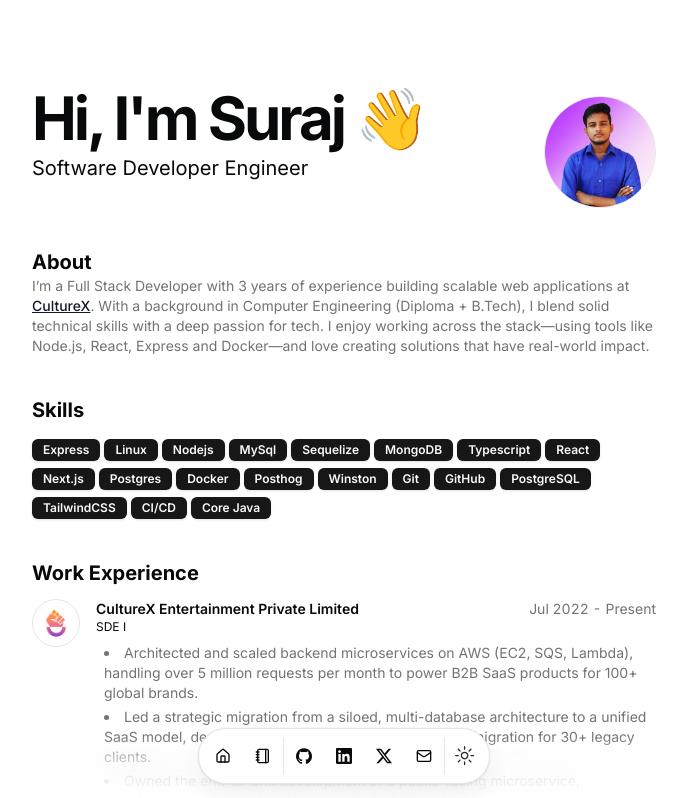
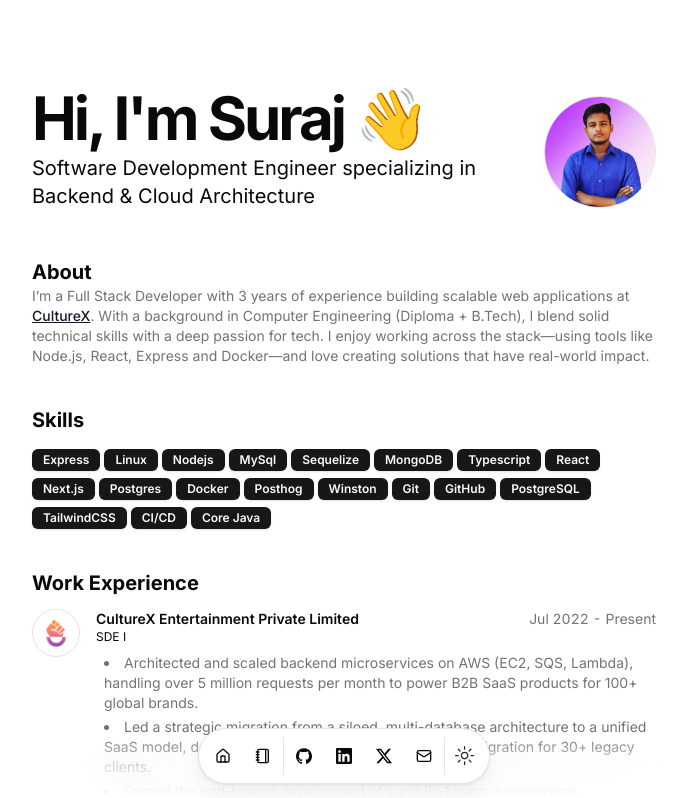
Before and after one commit to surajkuushwaha/surajkuushwaha, a Next.js app: page / in a window 1280 px wide. Shown: the top 798 px of the page, without its empty margins (296-983 px from the left). Built offline with nearby package versions, Linux system fonts and the light colour scheme.

Commit message:
chore: make some changes in the blur fade delay ordering

```diff
--- a/src/app/page.tsx
+++ b/src/app/page.tsx
@@ -54,14 +54,14 @@
             </section>
             <section id="skills">
                 <div className="flex min-h-0 flex-col gap-y-3">
-                    <BlurFade delay={BLUR_FADE_DELAY * 9}>
+                    <BlurFade delay={BLUR_FADE_DELAY * 5}>
                         <h2 className="text-xl font-bold">Skills</h2>
                     </BlurFade>
                     <div className="flex flex-wrap gap-1">
                         {DATA.skills.map((skill, id) => (
                             <BlurFade
                                 key={skill}
-                                delay={BLUR_FADE_DELAY * 10 + id * 0.05}
+                                delay={BLUR_FADE_DELAY * 6 + id * 0.05}
                             >
                                 <Badge key={skill}>{skill}</Badge>
                             </BlurFade>
@@ -71,14 +71,14 @@
             </section>
             <section id="work">
                 <div className="flex min-h-0 flex-col gap-y-3">
-                    <BlurFade delay={BLUR_FADE_DELAY * 5}>
+                    <BlurFade delay={BLUR_FADE_DELAY * 7}>
                         <h2 className="text-xl font-bold">Work Experience</h2>
                     </BlurFade>
                     {DATA.work.length > 0
                         ? DATA.work.map((work, id) => (
                               <BlurFade
                                   key={work.company}
-                                  delay={BLUR_FADE_DELAY * 6 + id * 0.05}
+                                  delay={BLUR_FADE_DELAY * 8 + id * 0.05}
                               >
                                   <ExperienceCard
                                       key={work.company}
@@ -100,13 +100,13 @@
             </section>
             <section id="education">
                 <div className="flex min-h-0 flex-col gap-y-3">
-                    <BlurFade delay={BLUR_FADE_DELAY * 7}>
+                    <BlurFade delay={BLUR_FADE_DELAY * 9}>
                         <h2 className="text-xl font-bold">Education</h2>
                     </BlurFade>
                     {DATA.education.map((education, id) => (
                         <BlurFade
                             key={education.school}
-                            delay={BLUR_FADE_DELAY * 8 + id * 0.05}
+                            delay={BLUR_FADE_DELAY * 10 + id * 0.05}
                         >
                             <ResumeCard
                                 key={education.school}
--- a/src/data/resume.tsx
+++ b/src/data/resume.tsx
@@ -8,7 +8,7 @@
     location: "Ahmedabad Gujarat, IN",
     locationLink: "https://www.google.com/maps/place/ahmedabad",
     description:
-        "Software Developer Engineer",
+        "Software Development Engineer specializing in Backend & Cloud Architecture",
     summary:
         "I’m a Full Stack Developer with 3 years of experience building scalable web applications at [CultureX](https://www.influenzer.io/). With a background in Computer Engineering (Diploma + B.Tech), I blend solid technical skills with a deep passion for tech. I enjoy working across the stack—using tools like Node.js, React, Express and Docker—and love creating solutions that have real-world impact.",
     avatarUrl: "/me.jpg",
```
